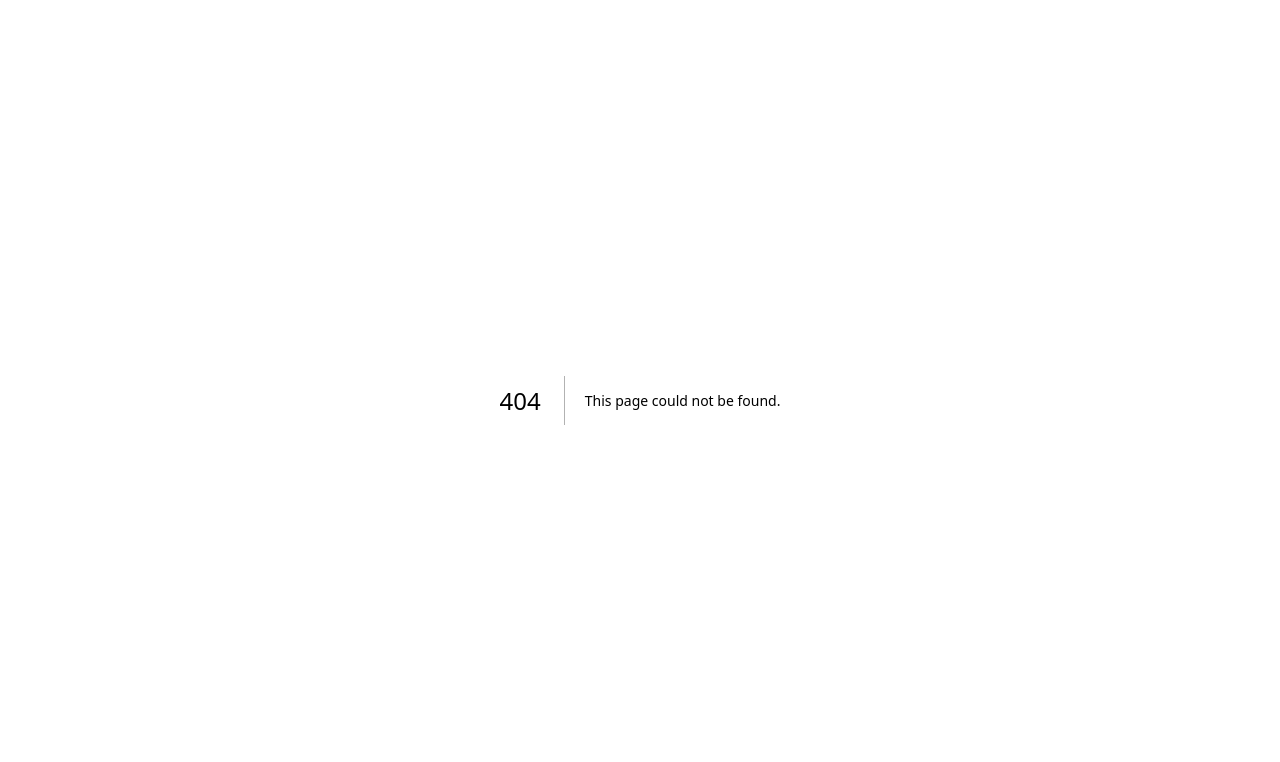
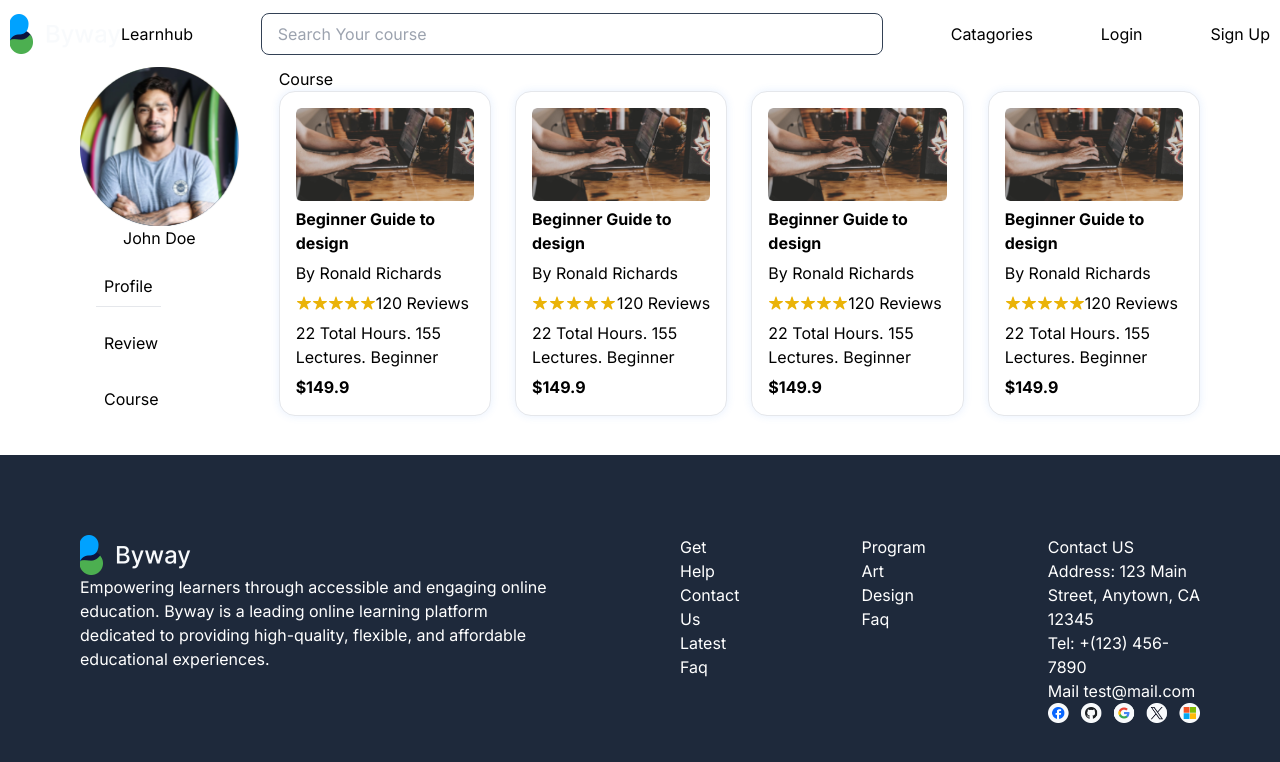
Before and after one commit to FaisalMahamudCS/e-learning-frontend, a Next.js app: page /profile in a window 1280 px wide. Before the commit this address had no page. Shown: the top 762 px of the page. Built offline with nearby package versions, Linux system fonts and the light colour scheme.

Commit message:
Profile page done

```diff
--- /dev/null
+++ b/components/Profile.tsx
@@ -0,0 +1,40 @@
+"use client"
+import React, { useState } from 'react';
+import Navbar from './Navbar';
+import profile4 from  '../public/profile4.png'
+import Image from 'next/image';
+import Courses from './Courses';
+import Footer from './Footer';
+
+const Profile = () => {
+    const [selectedContent, setSelectedContent] = useState('review');
+
+    return (
+        <div>
+            <Navbar/>
+            <div className="flex mx-20 gap-10 mb-5">
+                <div>
+                    <Image src={profile4}/>
+                    <p className='text-center'>John Doe</p>
+                    <div></div>
+                    <div className="w-1/4  p-4">
+ <button onClick={() => setSelectedContent('review')} className="  mb-4 p-2 border-b ">Profile</button>
+
+        <button onClick={() => setSelectedContent('review')} className=" w-full mb-4 p-2">Review</button>
+        <button onClick={() => setSelectedContent('course')} className=" w-full p-2 ">Course</button>
+      </div>
+      <div className='w-3/4'>
+
+      </div>
+                </div>
+                <div>
+                    <p>Course</p>
+                    <Courses/>
+                </div>
+            </div>
+            <Footer/>
+        </div>
+    );
+};
+
+export default Profile;
--- /dev/null
+++ b/src/app/profile/page.tsx
@@ -0,0 +1,8 @@
+import React from 'react';
+import Profile from '../../../components/Profile';
+
+export default function ProfilePage()
+ {  return (
+      <Profile/>
+    );
+};
```
Also changed, not shown: public/profile4.png (added).
